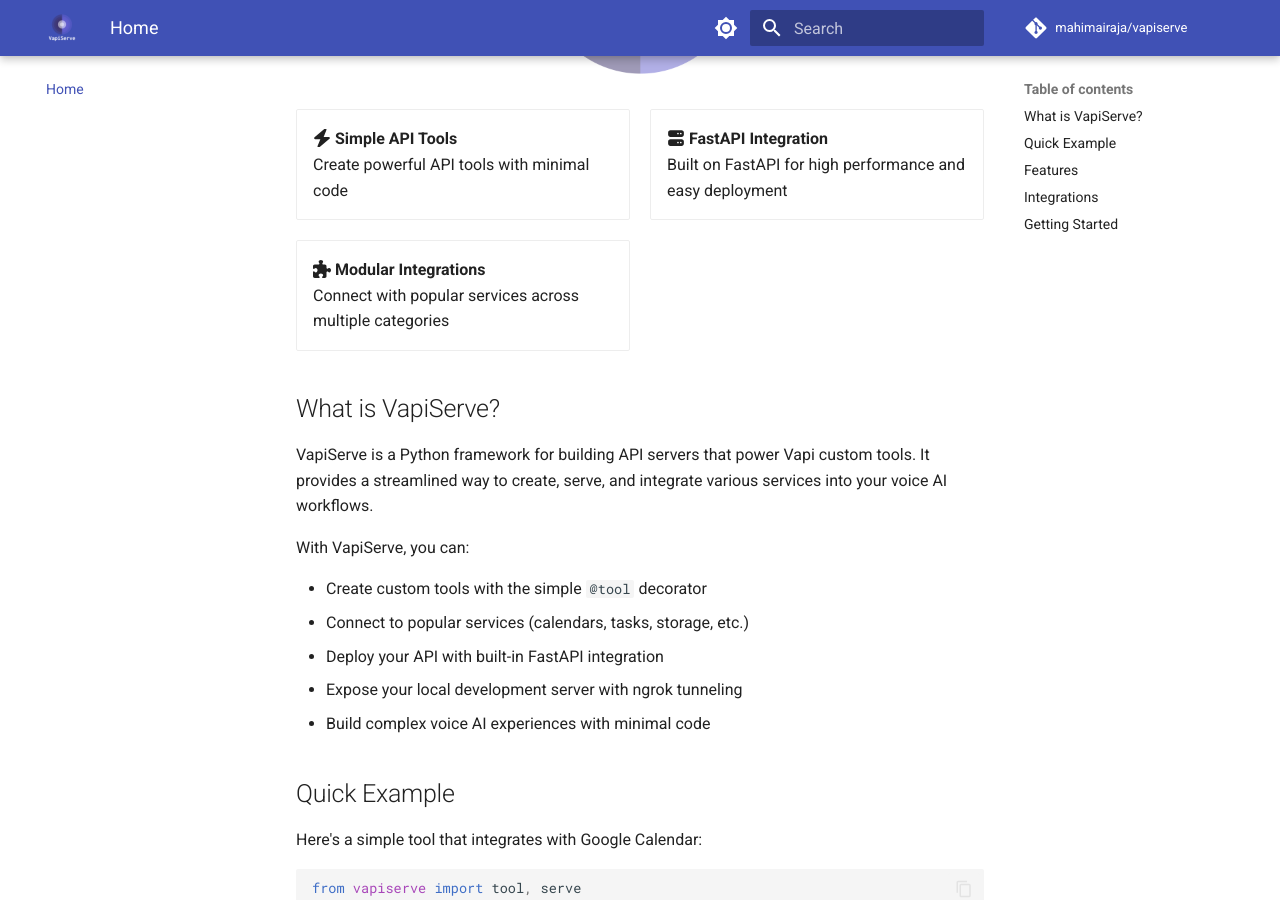
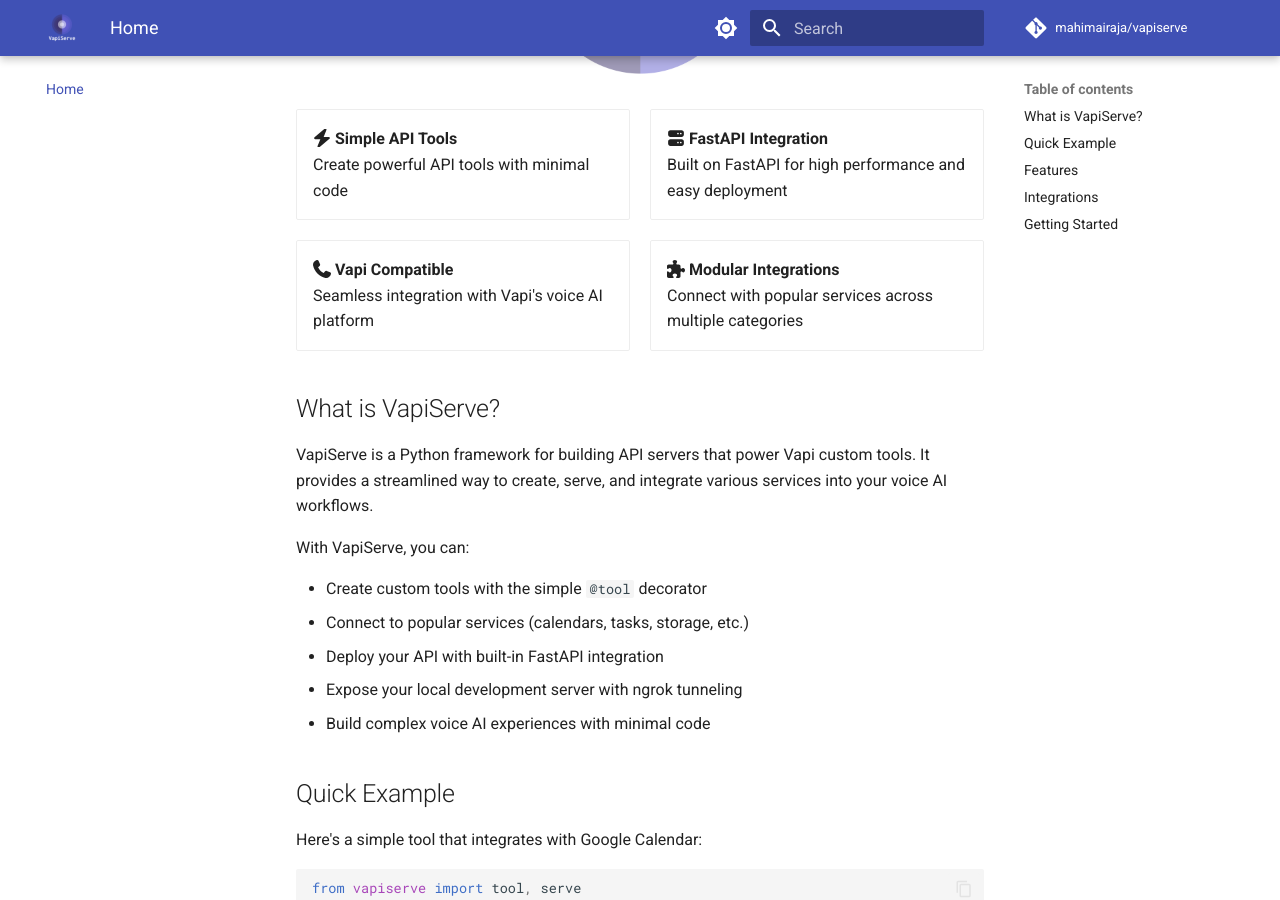
Before and after one commit to mahimairaja/vapiserve, an MkDocs documentation site: the page built from docs/index.md, in a window 1280 px wide and 900 px high, scrolled down 372 px. Built offline with MkDocs 1.6.1 and Material for MkDocs 9.7.7, drawn with Linux system fonts in a browser that asks for light colours; comment, search, counter and statistics services are not loaded; the version menu is left out.

```diff
--- a/docs/index.md
+++ b/docs/index.md
@@ -13,8 +13,8 @@
 - :fontawesome-solid-server: **FastAPI Integration**
   Built on FastAPI for high performance and easy deployment
 
-<!-- - :fontawesome-solid-phone: **Vapi Compatible**
-  Seamless integration with Vapi's voice AI platform -->
+- :fontawesome-solid-phone: **Vapi Compatible**
+  Seamless integration with Vapi's voice AI platform
 
 - :fontawesome-solid-puzzle-piece: **Modular Integrations**
   Connect with popular services across multiple categories
```
